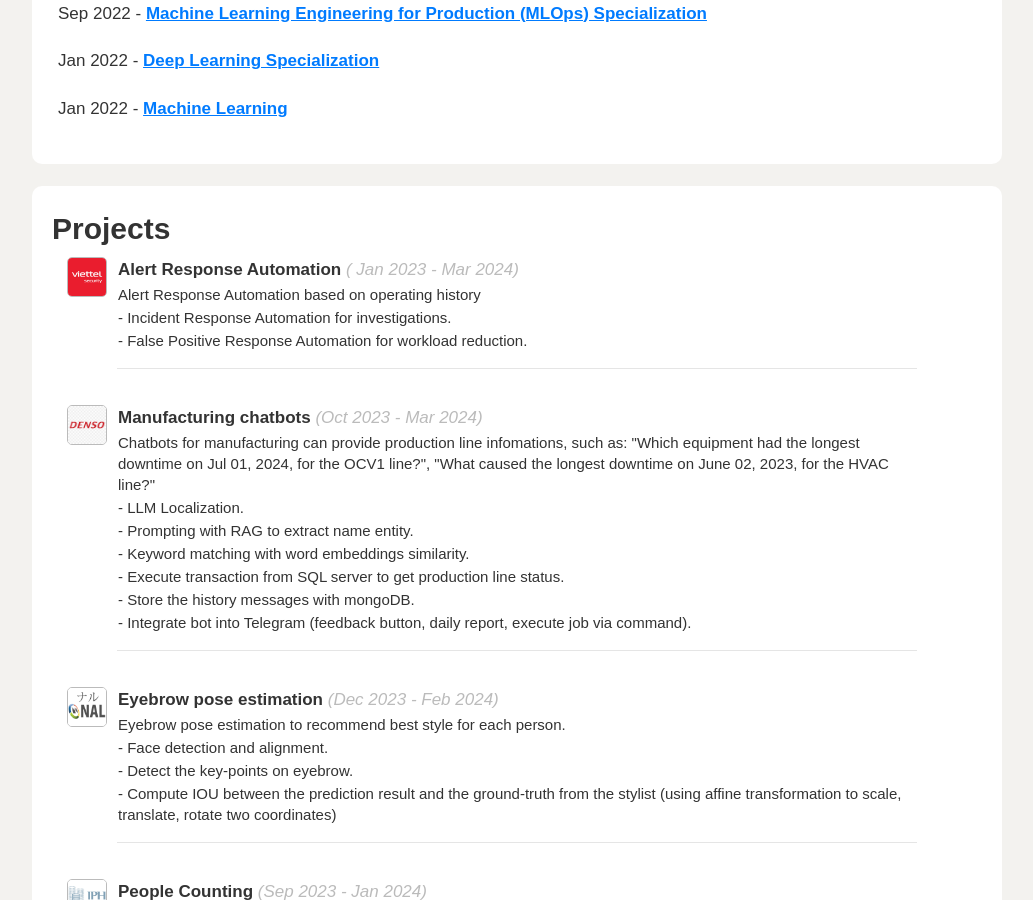
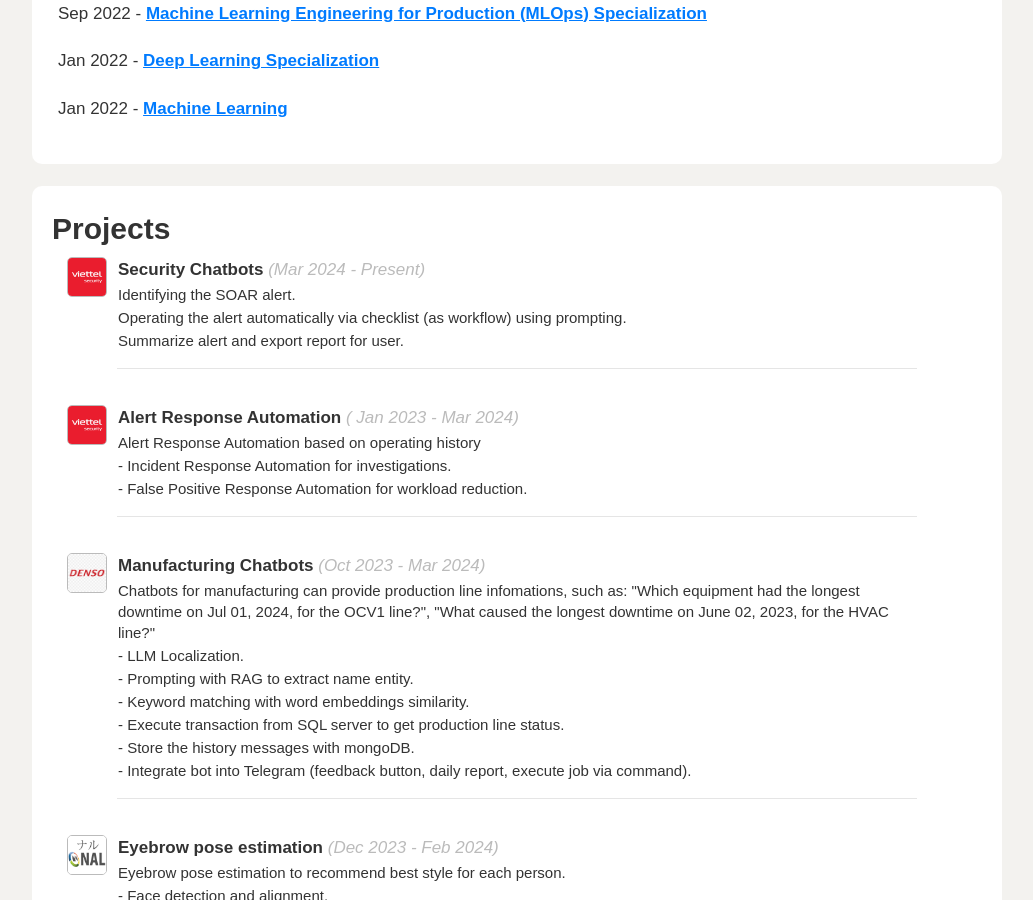
Before and after one commit to dangho99/dang99.github.io, a Jekyll site: the page built from about.html, in a window 1280 px wide and 900 px high, scrolled down 1197 px. Shown: the whole window, without its empty margins (123-1156 px from the left). Built offline with Jekyll 4.4.1, drawn with Linux system fonts in a browser that asks for light colours.

Commit message:
update cv

```diff
--- a/_data/profile.yml
+++ b/_data/profile.yml
@@ -53,6 +53,14 @@ experiences:
 
 projects:
   - employer: "Viettel Cyber Security"
+    name: "Security Chatbots"
+    time: "Mar 2024 - Present"
+    logo: "/assets/profile/vcs.jpg"
+    description:
+      - Identifying the SOAR alert.
+      - Operating the alert automatically via checklist (as workflow) using prompting.
+      - Summarize alert and export report for user.
+  - employer: "Viettel Cyber Security"
     name: "Alert Response Automation"
     time: " Jan 2023 - Mar 2024"
     logo: "/assets/profile/vcs.jpg"
@@ -61,7 +69,7 @@ projects:
       - "- Incident Response Automation for investigations."
       - "- False Positive Response Automation for workload reduction."
   - employer: "Freelance"
-    name: "Manufacturing chatbots"
+    name: "Manufacturing Chatbots"
     time: "Oct 2023 - Mar 2024"
     logo: "/assets/profile/denso.png"
     description:
```
